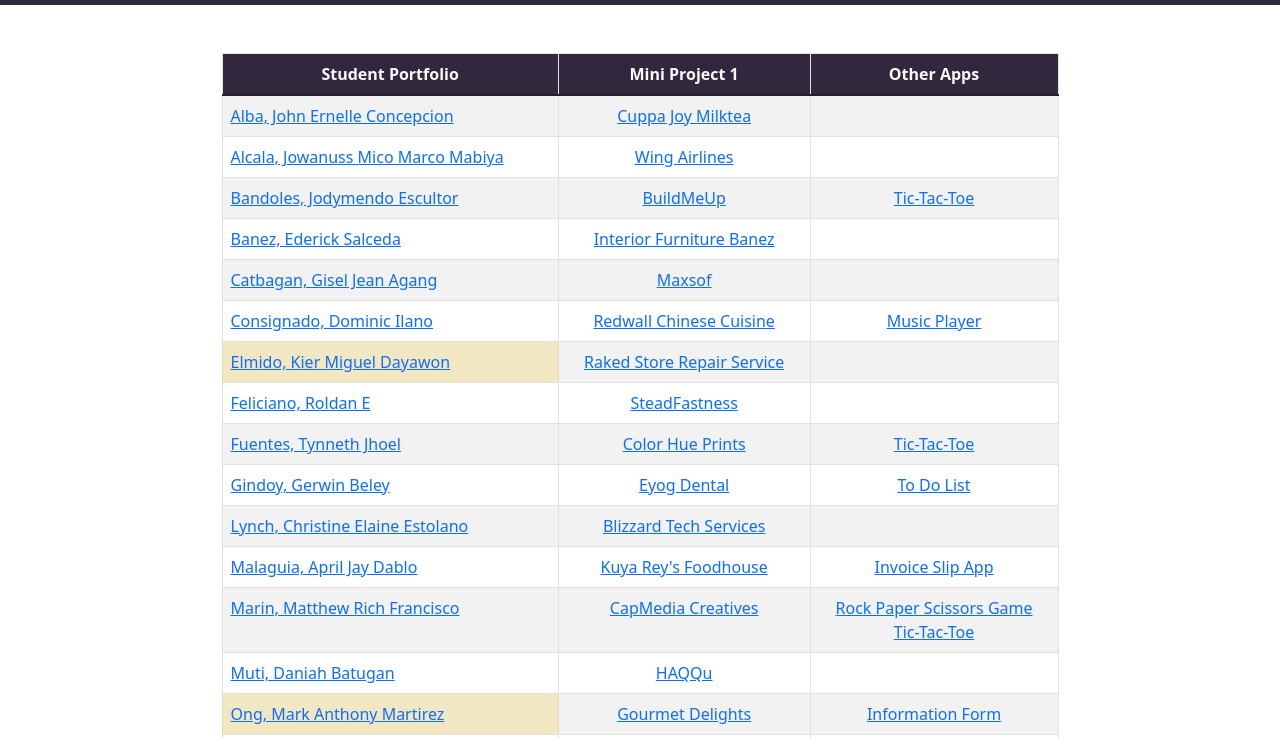
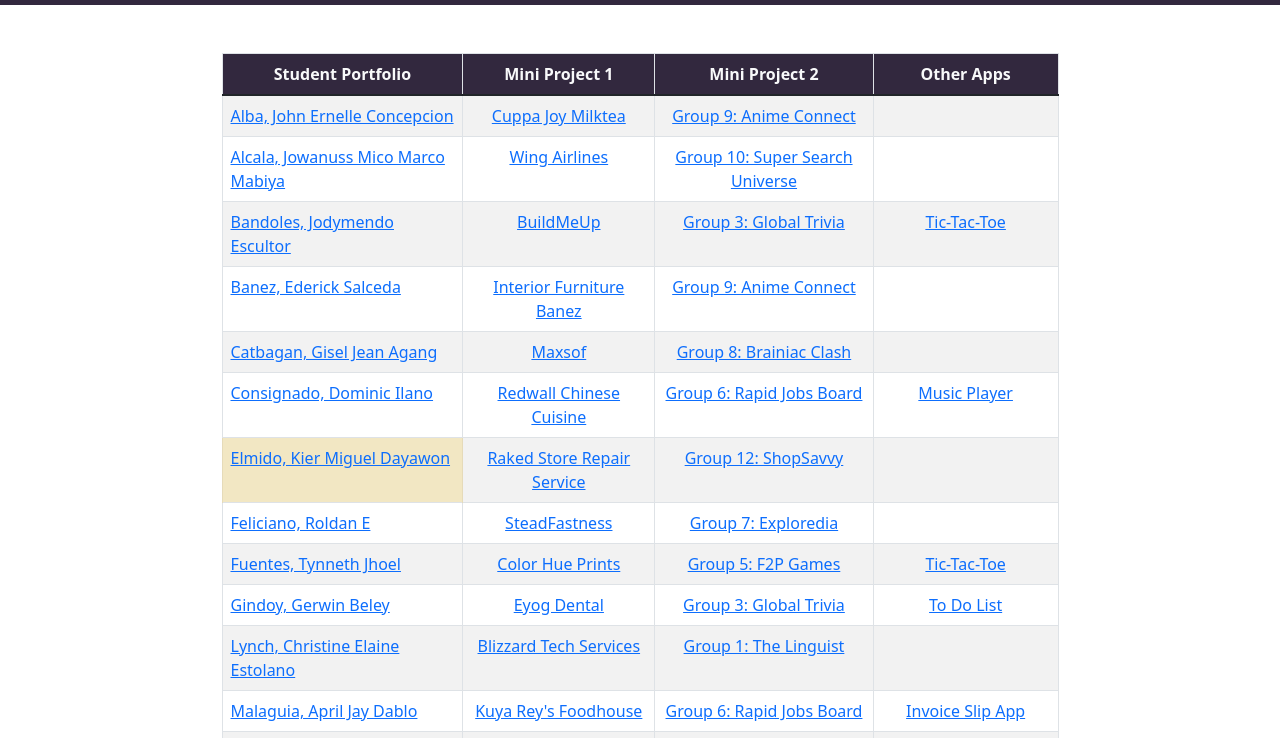
Before and after one commit to klanezurbano/simple-website, a plain HTML site: page index.html in a window 1280 px wide. Shown: the part 51-789 px from the top of the page. Drawn offline with nearby package versions, Linux system fonts and the light colour scheme.

Commit message:
:sparkles: Added links for Project 2 github commits

```diff
--- a/index.html
+++ b/index.html
@@ -40,6 +40,7 @@
         <tr>
           <th>Student Portfolio</th>
           <th>Mini Project 1</th>
+          <th>Mini Project 2</th>
           <th>Other Apps</th>
         </tr>
       </thead>
--- a/script.js
+++ b/script.js
@@ -15,6 +15,11 @@ const studentList = [
       link: "https://ernellealba.github.io/Cuppa-Joy-Milktea/",
       classes: "",
     },
+    project2: {
+      title: "Group 9: Anime Connect",
+      link: "https://github.com/ErnelleAlba/Anime-Connect/commits/main",
+      classes: "",
+    },
     otherApps: []
   },
   {
@@ -28,6 +33,11 @@ const studentList = [
       link: "https://micoalcala.github.io/Wing-Airlines-Company/",
       classes: "",
     },
+    project2: {
+      title: "Group 10: Super Search Universe",
+      link: "https://github.com/MicoAlcala/SuperSearch_Universe/commits/main",
+      classes: "",
+    },
     otherApps: []
   },
   {
@@ -39,6 +49,11 @@ const studentList = [
     project1: {
       title: "BuildMeUp",
       link: "https://jodymendobandoles.github.io/BuildMeUp/",
+      classes: "",
+    },
+    project2: {
+      title: "Group 3: Global Trivia",
+      link: "https://github.com/GerwinBG/GlobalTrivia/commits/main",
       classes: "",
     },
     otherApps: [
@@ -59,6 +74,11 @@ const studentList = [
       link: "https://esbanez.github.io/Interior-furniture-Banez/",
       classes: "",
     },
+    project2: {
+      title: "Group 9: Anime Connect",
+      link: "https://github.com/ErnelleAlba/Anime-Connect/commits/main",
+      classes: "",
+    },
     otherApps: []
   },
   {
@@ -72,6 +92,11 @@ const studentList = [
       link: "https://giseljeancatbagan.github.io/maxsof/",
       classes: "",
     },
+    project2: {
+      title: "Group 8: Brainiac Clash",
+      link: "https://github.com/NikkiZapuiz/Brainiac-Clash/commits/main",
+      classes: "",
+    },
     otherApps: []
   },
   {
@@ -83,6 +108,11 @@ const studentList = [
     project1: {
       title: "Redwall Chinese Cuisine",
       link: "https://nickconsignado.github.io/Redwall-Chinese-Cuisine/",
+      classes: "",
+    },
+    project2: {
+      title: "Group 6: Rapid Jobs Board",
+      link: "https://github.com/NickConsignado/Rapid-Jobs-Board-Germany/commits/main",
       classes: "",
     },
     otherApps: [
@@ -103,6 +133,11 @@ const studentList = [
       link: "https://kiermiguel2020.github.io/raked-store-repair-service/",
       classes: "",
     },
+    project2: {
+      title: "Group 12: ShopSavvy",
+      link: "https://github.com/AlvinQuizon/ShopSavvy/commits/main",
+      classes: "",
+    },
     otherApps: []
   },
   {
@@ -116,6 +151,11 @@ const studentList = [
       link: "https://felicianoroldan.github.io/SteadFastness/",
       classes: "",
     },
+    project2: {
+      title: "Group 7: Exploredia",
+      link: "https://github.com/RiyaVillamor/Exploredia/commits/main",
+      classes: "",
+    },
     otherApps: []
   },
   {
@@ -127,6 +167,11 @@ const studentList = [
     project1: {
       title: "Color Hue Prints",
       link: "https://tjfuentes.github.io/color-hue-prints/",
+      classes: "",
+    },
+    project2: {
+      title: "Group 5: F2P Games",
+      link: "https://github.com/GalePerez/F2PGames/commits/main",
       classes: "",
     },
     otherApps: [
@@ -147,6 +192,11 @@ const studentList = [
       link: "https://gerwinbg.github.io/eyog-dental/",
       classes: "",
     },
+    project2: {
+      title: "Group 3: Global Trivia",
+      link: "https://github.com/GerwinBG/GlobalTrivia/commits/main",
+      classes: "",
+    },
     otherApps: [
       {
         title: "To Do List",
@@ -165,6 +215,11 @@ const studentList = [
       link: "https://elainelynch.github.io/blizzard-tech-services/",
       classes: "",
     },
+    project2: {
+      title: "Group 1: The Linguist",
+      link: "https://github.com/elainelynch/thelinguist/commits/main",
+      classes: "",
+    },
     otherApps: []
   },
   {
@@ -176,6 +231,11 @@ const studentList = [
     project1: {
       title: "Kuya Rey's Foodhouse",
       link: "https://malaguiaajay.github.io/Kuya-Rey-foodhouse/",
+      classes: "",
+    },
+    project2: {
+      title: "Group 6: Rapid Jobs Board",
+      link: "https://github.com/NickConsignado/Rapid-Jobs-Board-Germany/commits/main",
       classes: "",
     },
     otherApps: [
@@ -194,6 +254,11 @@ const studentList = [
     project1: {
       title: "CapMedia Creatives",
       link: "https://matthewmarin.github.io/CapMedia-Creatives/",
+      classes: "",
+    },
+    project2: {
+      title: "Group 2: Cinehub",
+      link: "https://github.com/matthewmarin/Cinehub/commits/main",
       classes: "",
     },
     otherApps: [
@@ -217,6 +282,11 @@ const studentList = [
       link: "https://daniah-muti.github.io/HAQQu/",
       classes: "",
     },
+    project2: {
+      title: "Group 4: Kairos",
+      link: "https://github.com/LymarPaller/kairos-weatherapp/commits/main",
+      classes: "",
+    },
     otherApps: []
   },
   {
@@ -228,6 +298,11 @@ const studentList = [
     project1: {
       title: "Gourmet Delights",
       link: "https://ongmarkanthony.github.io/delight-gourmet/",
+      classes: "",
+    },
+    project2: {
+      title: "Group 11: Meet Kristine!",
+      link: "https://github.com/ongmarkanthony/meetKristine/commits/main",
       classes: "",
     },
     otherApps: [
@@ -249,6 +324,11 @@ const studentList = [
       link: "https://lymarpaller.github.io/by.olivia/",
       classes: "",
     },
+    project2: {
+      title: "Group 4: Kairos",
+      link: "https://github.com/LymarPaller/kairos-weatherapp/commits/main",
+      classes: "",
+    },
     otherApps: [
       {
         title: "Vowel Counter",
@@ -265,6 +345,11 @@ const studentList = [
     project1: {
       title: "Aurora Studios",
       link: "https://galeperez.github.io/aurora-studios/",
+      classes: "",
+    },
+    project2: {
+      title: "Group 5: F2P Games",
+      link: "https://github.com/GalePerez/F2PGames/commits/main",
       classes: "",
     },
     otherApps: [
@@ -285,6 +370,11 @@ const studentList = [
       link: "https://alvinquizon.github.io/Mad-Baker/",
       classes: "",
     },
+    project2: {
+      title: "Group 12: ShopSavvy",
+      link: "https://github.com/AlvinQuizon/ShopSavvy/commits/main",
+      classes: "",
+    },
     otherApps: []
   },
   {
@@ -296,6 +386,11 @@ const studentList = [
     project1: {
       title: "Kathys BW",
       link: "https://reyjohnregua.github.io/kathys-bw/",
+      classes: "",
+    },
+    project2: {
+      title: "Group 2: Cinehub",
+      link: "https://github.com/matthewmarin/Cinehub/commits/main",
       classes: "",
     },
     otherApps: []
@@ -311,6 +406,11 @@ const studentList = [
       link: "https://ryanrelativo.github.io/Shamrock-ESL/",
       classes: "",
     },
+    project2: {
+      title: "Group 10: Super Search Universe",
+      link: "https://github.com/MicoAlcala/SuperSearch_Universe/commits/main",
+      classes: "",
+    },
     otherApps: []
   },
   {
@@ -322,6 +422,11 @@ const studentList = [
     project1: {
       title: "Victoria Bay Resort",
       link: "https://maricarrubio.github.io/victoriabayresort/",
+      classes: "",
+    },
+    project2: {
+      title: "Group 1: The Linguist",
+      link: "https://github.com/elainelynch/thelinguist/commits/main",
       classes: "",
     },
     otherApps: []
@@ -337,6 +442,11 @@ const studentList = [
       link: "https://markseneres.github.io/TastyBites/",
       classes: "",
     },
+    project2: {
+      title: "Group 11: Meet Kristine!",
+      link: "https://github.com/ongmarkanthony/meetKristine/commits/main",
+      classes: "",
+    },
     otherApps: []
   },
   {
@@ -350,6 +460,11 @@ const studentList = [
       link: "https://riyavillamor.github.io/Cuisina/",
       classes: "",
     },
+    project2: {
+      title: "Group 7: Exploredia",
+      link: "https://github.com/RiyaVillamor/Exploredia/commits/main",
+      classes: "",
+    },
     otherApps: []
   },
   {
@@ -361,6 +476,11 @@ const studentList = [
     project1: {
       title: "Chasing Umami",
       link: "https://nikkizapuiz.github.io/Chasing-Umami/",
+      classes: "",
+    },
+    project2: {
+      title: "Group 8: Brainiac Clash",
+      link: "https://github.com/NikkiZapuiz/Brainiac-Clash/commits/main",
       classes: "",
     },
     otherApps: [
@@ -414,6 +534,7 @@ for (let student of studentList) {
     <tr>
       <td class="${student.portfolio.classes}"><a href="${student.portfolio.link}">${student.portfolio.title}</a></td>
       <td class="text-center ${student.project1.classes}"><a href="${student.project1.link}">${student.project1.title}</a></td>
+      <td class="text-center ${student.project2.classes}"><a href="${student.project2.link}">${student.project2.title}</a></td>
       ${otherAppsList.outerHTML}
     </tr>
   `;
```
